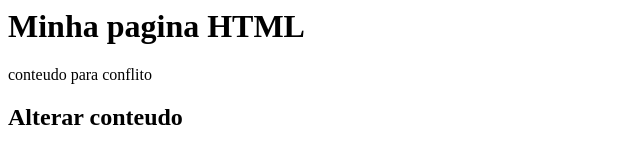
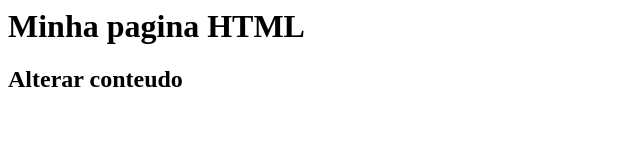
Before and after one commit to thalitacolofatti/Gama-no-github, a plain HTML site: page index.html in a window 1280 px wide. Shown: the whole page, without its empty margins (0-640 px from the left). Drawn offline with Linux system fonts and the light colour scheme.

Commit message:
conflito resolvido

```diff
--- a/index.html
+++ b/index.html
@@ -1,7 +1,6 @@
 <html>
     <body>
         <h1>Minha pagina HTML</h1>
-        <p>conteudo para conflito</p>
         <h2>Alterar conteudo</h2>
     </body>
 </html>
```
